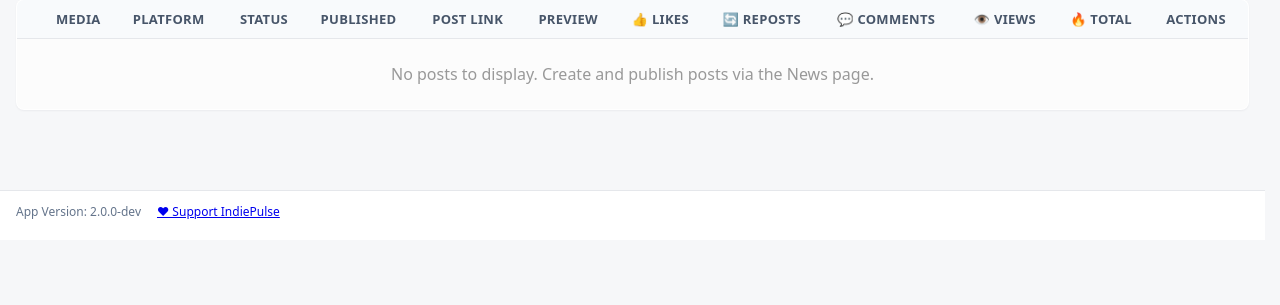
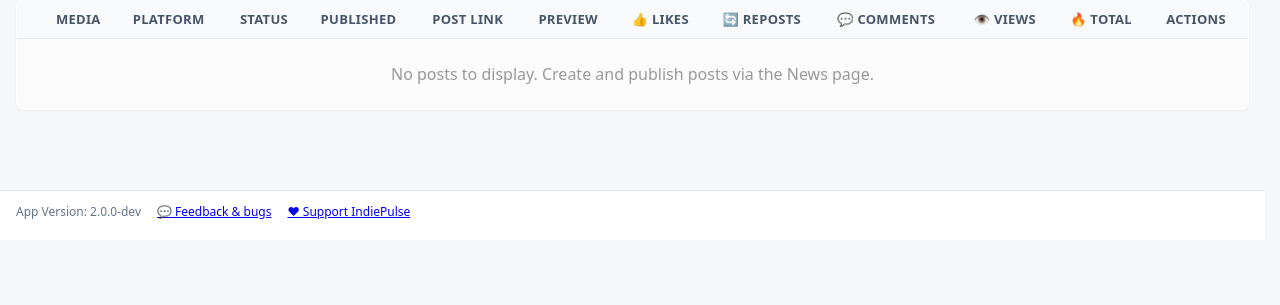
Before and after one commit to Sargonius/IndiePulseApp, a FastAPI app: page /analytics in a window 1280 px wide. Shown: the part 353-658 px from the top of the page. Run offline with FastAPI, Linux system fonts and the light colour scheme; data that the repository does not hold is empty; some libraries are stand-ins or nearby versions.

Commit message:
Feedback: the IndiePulse Discord in the README and at the bottom of every page
Co-Authored-By: Claude Opus 5.5 <noreply@anthropic.com>

```diff
--- a/app/templates/base.html
+++ b/app/templates/base.html
@@ -72,6 +72,7 @@
 		<div class="container">
 			<span>App Version: {{ request.app.state.app_version if request and request.app and request.app.state and request.app.state.app_version else '' }}</span>
 			{% if request and request.app and request.app.state and request.app.state.app_last_change %}<span>Last change: {{ request.app.state.app_last_change }}</span>{% endif %}
+			<span><a href="https://discord.gg/uYHm3aU2W4" target="_blank" rel="noopener" title="Questions, bugs, ideas: the IndiePulse Discord">💬 Feedback &amp; bugs</a></span>
 			<span><a href="https://paypal.me/sargoniusgames" target="_blank" rel="noopener" title="IndiePulse is free; a donation helps keep it going">❤ Support IndiePulse</a></span>
 		</div>
 	</footer>
```
Also changed, not shown: README.md.
